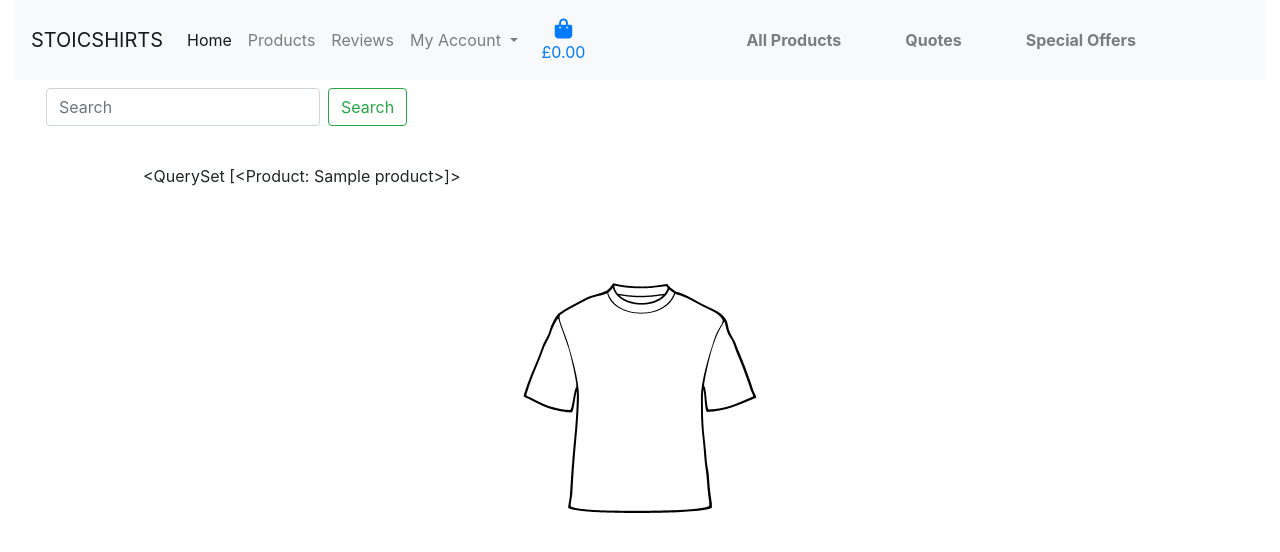
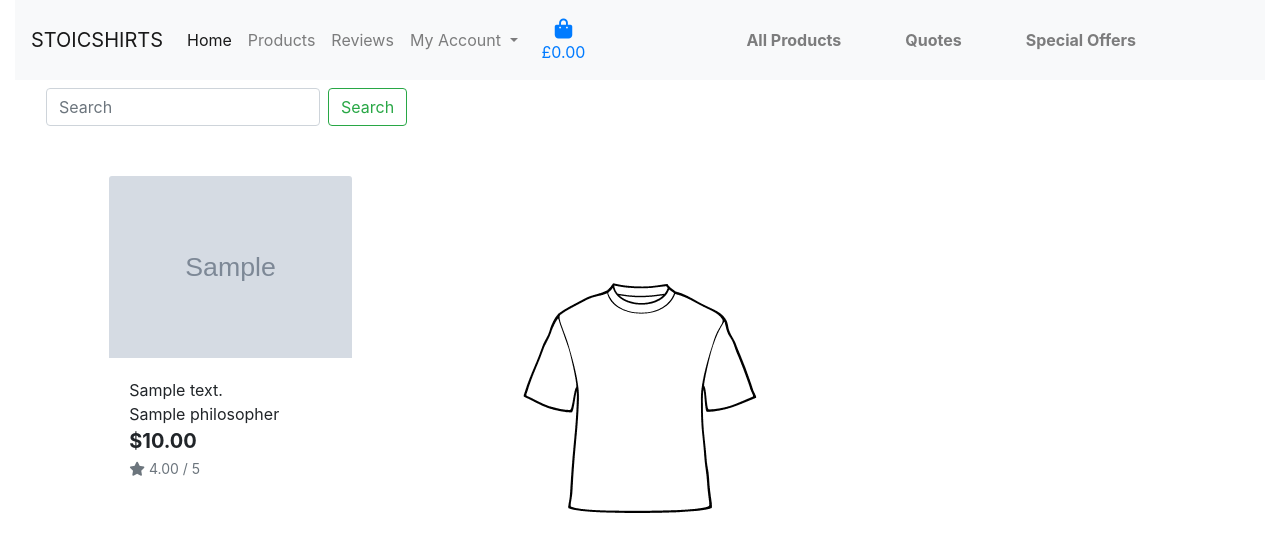
Before and after one commit to LeVlad/StoicShirts, a Django app: page /products/ in a window 1280 px wide. Shown: the top 552 px of the page. Run offline with Django 3.2, Linux system fonts and the light colour scheme; tables that the repository leaves empty hold one stand-in row (values such as "Sample post"); grey boxes marked "Sample" are stand-in pictures; some libraries are stand-ins or nearby versions.

Commit message:
Add fixtures and products page

```diff
--- a/home/views.py
+++ b/home/views.py
@@ -1,6 +1,8 @@
 from django.shortcuts import render
 
-"""A view that returns the index """
+
+""" A view that returns the index """
+
 
 def index(request):
     return render(request, 'home/index.html')
--- a/products/models.py
+++ b/products/models.py
@@ -27,10 +27,8 @@ class Philosopher(models.Model):
 
 
 class Product(models.Model):
-    category = models.ForeignKey('Category', null=True, blank=True,
-    on_delete=models.SET_NULL)
-    philosopher = models.ForeignKey('Philosopher', null=True, blank=True,
-    on_delete=models.SET_NULL)
+    category = models.ForeignKey('Category', null=True, blank=True, on_delete=models.SET_NULL)
+    philosopher = models.ForeignKey('Philosopher', null=True, blank=True, on_delete=models.SET_NULL)
     sku = models.CharField(max_length=254, null=True, blank=True)
     name = models.CharField(max_length=254)
     description = models.TextField()
--- a/products/templates/products/products.html
+++ b/products/templates/products/products.html
@@ -11,11 +11,60 @@
 
 
 {% block content %}
-    <div class="container">
+<div class="row">
+    <div class="product-container col-10 offset-1">
+        <div class="row mt-1 mb-2"></div>
         <div class="row">
-            <div class="col">
-                {{products}}
-            </div>
+            {% for product in products %}
+                <div class="col-sm-6 col-md-6 col-lg-4 col-xl-3">
+                    <div class="card h-100 border-0">
+                        {% if product.image %}
+                        <a href="">
+                            <img class="card-img-top img-fluid" src="{{ product.image.url }}" alt="{{ product.name }}">
+                        </a>
+                        {% else %}
+                        <a href="">
+                            <img class="card-img-top img-fluid" src="{{ MEDIA_URL }}noimage.png" alt="{{ product.name }}">
+                        </a>
+                        {% endif %}
+                        <div class="card-body pb-0">
+                            <p class="mb-0">{{ product.description }}</p>
+                            <p class="mb-0">{{ product.philosopher.friendly_name }}</p>
+                        </div>
+                        <div class="card-footer bg-white pt-0 border-0 text-left">
+                            <div class="row">
+                                <div class="col">
+                                    <p class="lead mb-0 text-left font-weight-bold">${{ product.price }}</p>
+                                    {% if product.rating %}
+                                        <small class="text-muted"><i class="fas fa-star mr-1"></i>{{ product.rating }} / 5</small>
+                                    {% else %}
+                                        <small class="text-muted">No Rating</small>
+                                    {% endif %}
+                                </div>
+                            </div>
+                        </div>
+                    </div>
+                </div>
+                {% if forloop.counter|divisibleby:1 %}
+                    <div class="col-12 d-sm-none mb-5">
+                        <hr>
+                    </div>
+                {% endif %}
+                {% if forloop.counter|divisibleby:2 %}
+                    <div class="col-12 d-none d-sm-block d-md-block d-lg-none mb-5">
+                        <hr>
+                    </div>
+                {% endif %}
+                {% if forloop.counter|divisibleby:3 %}
+                    <div class="col-12 d-none d-lg-block d-xl-none mb-5">
+                        <hr>
+                    </div>
+                {% endif %}
+                {% if forloop.counter|divisibleby:4 %}
+                    <div class="col-12 d-none d-xl-block mb-5">
+                        <hr>
+                    </div>
+                {% endif %}
+            {% endfor %}
         </div>
-    </div>
 {% endblock %}
--- a/products/urls.py
+++ b/products/urls.py
@@ -1,4 +1,3 @@
-
 from django.urls import path
 from . import views
 
--- a/static/css/base.css
+++ b/static/css/base.css
@@ -7,6 +7,7 @@ body {
     height: calc(100vh - 164px);
 
 }
+
 .main-logo-link {
     width: fit-content;
 }
@@ -19,6 +20,14 @@ body {
 }
 #seachbar {
     padding-top: 170px;
+}
+.overlay {
+    height:100%;
+    width:100%;
+    background: white;
+    z-index: -1;
+    position: fixed;
+
 }
 
 /* -------------------------------- Media Queries */
```
Also changed, not shown: products/admin.py (+11 -9 lines), products/fixtures/products.json (+35 -35 lines), products/views.py (line endings or trailing spaces).
